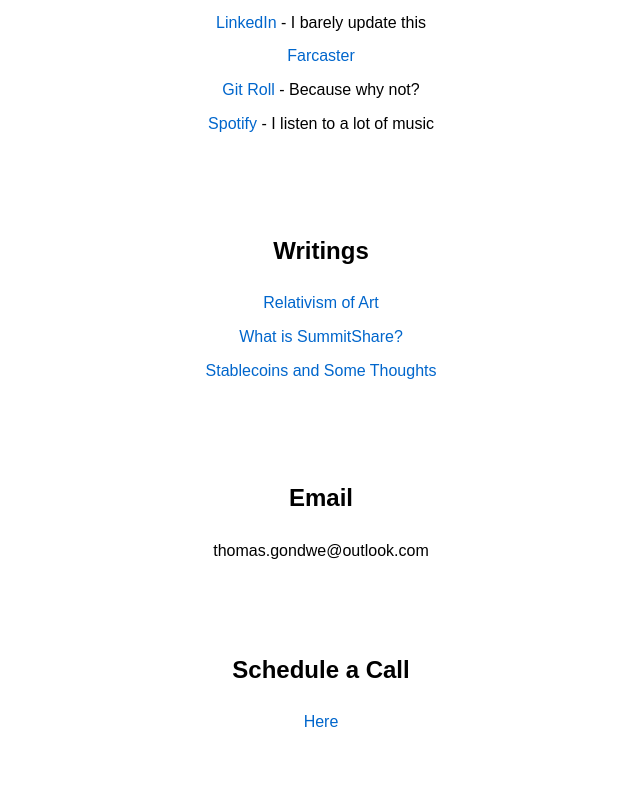
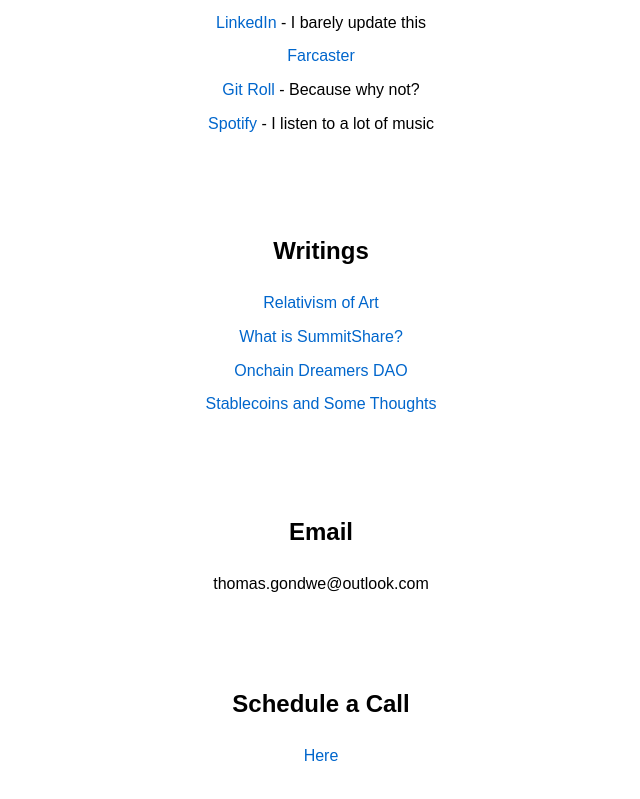
Before and after one commit to Taombawkry/Me, a plain HTML site: page main/index.html in a window 1280 px wide. Shown: the part 580-1379 px from the top of the page, without its empty margins (319-959 px from the left). Drawn offline with Linux system fonts and the light colour scheme.

Commit message:
Update index.html

```diff
--- a/main/index.html
+++ b/main/index.html
@@ -43,6 +43,7 @@
         <ul>
             <li><a href="https://hackmd.io/@Taombawkry/rkYz3ZPyC" target="_blank">Relativism of Art</a></li>
             <li><a href="https://summitshare.co/blog/HyyljFKaa" target="_blank">What is SummitShare?</a></li>
+             <li><a href="https://substack.com/@dreamersdigest" target="_blank">Onchain Dreamers DAO</a></li>
             <li><a href="https://hackmd.io/@Taombawkry/S1LXDYteR" target="_blank">Stablecoins and Some Thoughts</a></li>
         </ul>
     </section>
```
